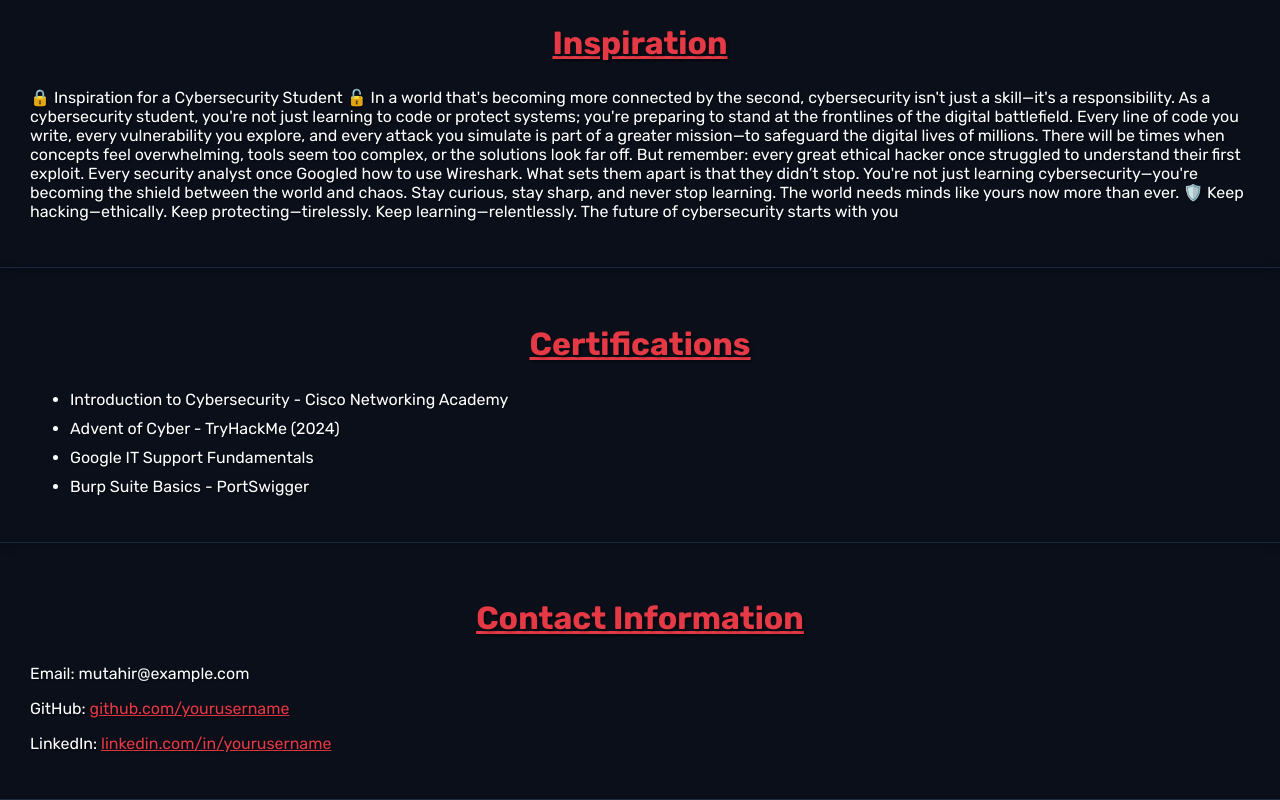
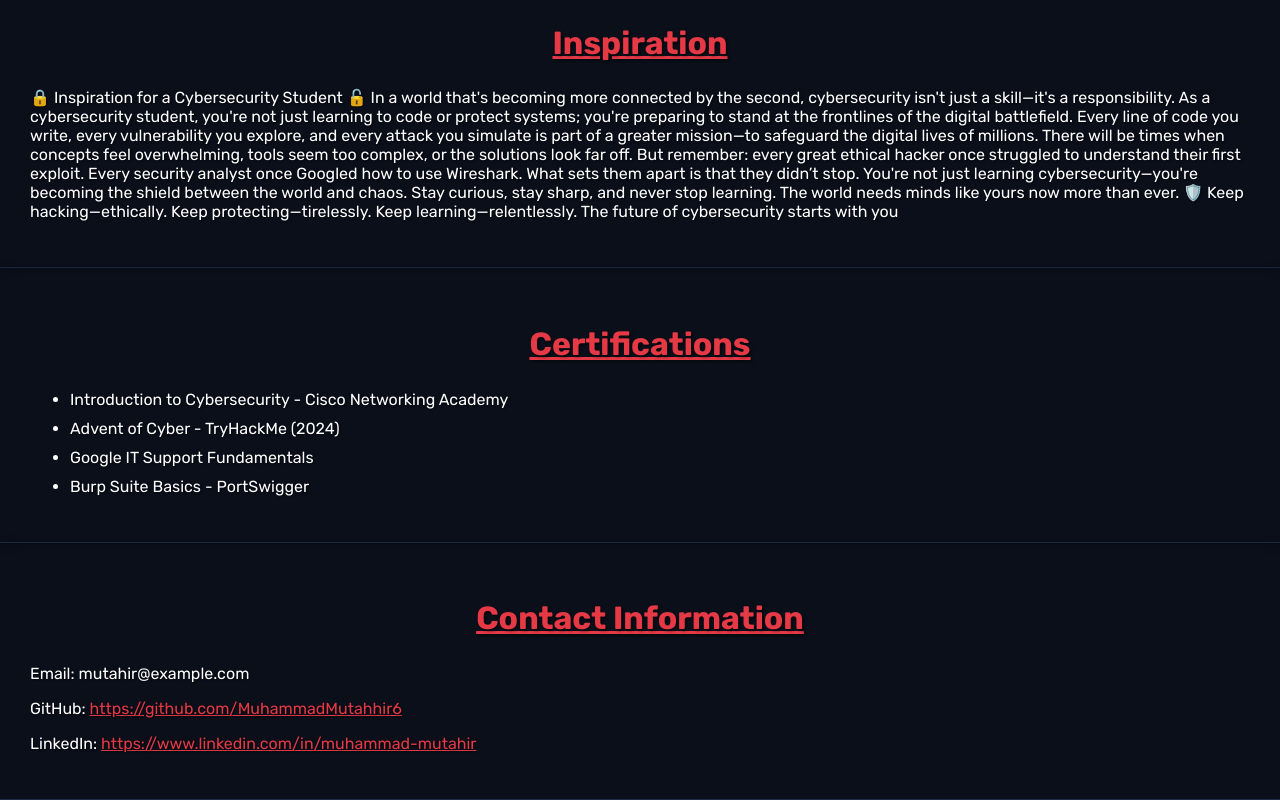
Before and after one commit to MuhammadMutahhir6/Mutahir, a plain HTML site: page index.html in a window 1280 px wide. Shown: the part 1685-2485 px from the top of the page. Drawn offline with Linux system fonts and the light colour scheme.

Commit message:
Update index.html

```diff
--- a/index.html
+++ b/index.html
@@ -237,8 +237,8 @@ The future of cybersecurity starts with you</p>
   <section id="contact">
     <h2>Contact Information</h2>
     <p>Email: mutahir@example.com</p>
-    <p>GitHub: <a href="https://github.com/MuhammadMutahhir6" target="_blank">github.com/yourusername</a></p>
-    <p>LinkedIn: <a href="https://www.linkedin.com/in/muhammad-mutahir-503b98283?utm_source=share&utm_campaign=share_via&utm_content=profile&utm_medium=android_app" target="_blank">linkedin.com/in/yourusername</a></p>
+    <p>GitHub: <a href="https://github.com/MuhammadMutahhir6" target="_blank">https://github.com/MuhammadMutahhir6</a></p>
+    <p>LinkedIn: <a href="https://www.linkedin.com/in/muhammad-mutahir-503b98283?utm_source=share&utm_campaign=share_via&utm_content=profile&utm_medium=android_app" target="_blank">https://www.linkedin.com/in/muhammad-mutahir</a></p>
   </section>
 
   <script>
```
